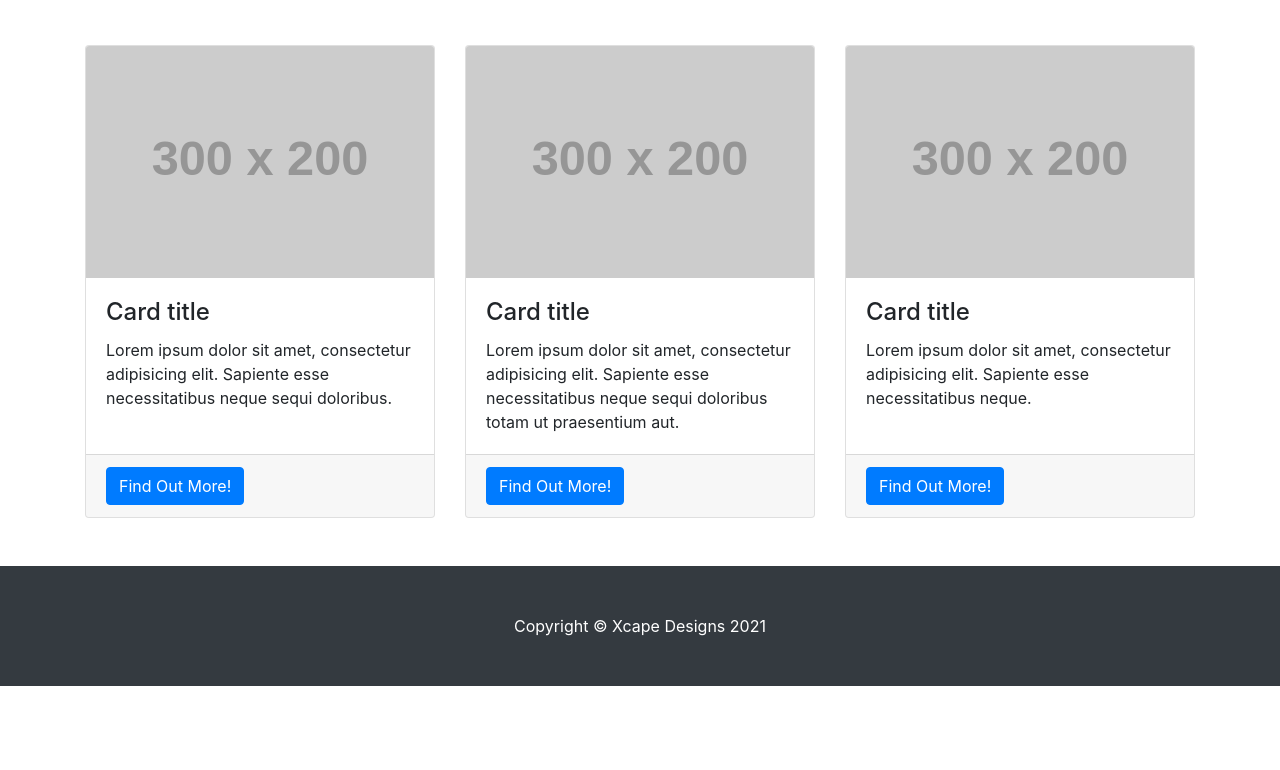
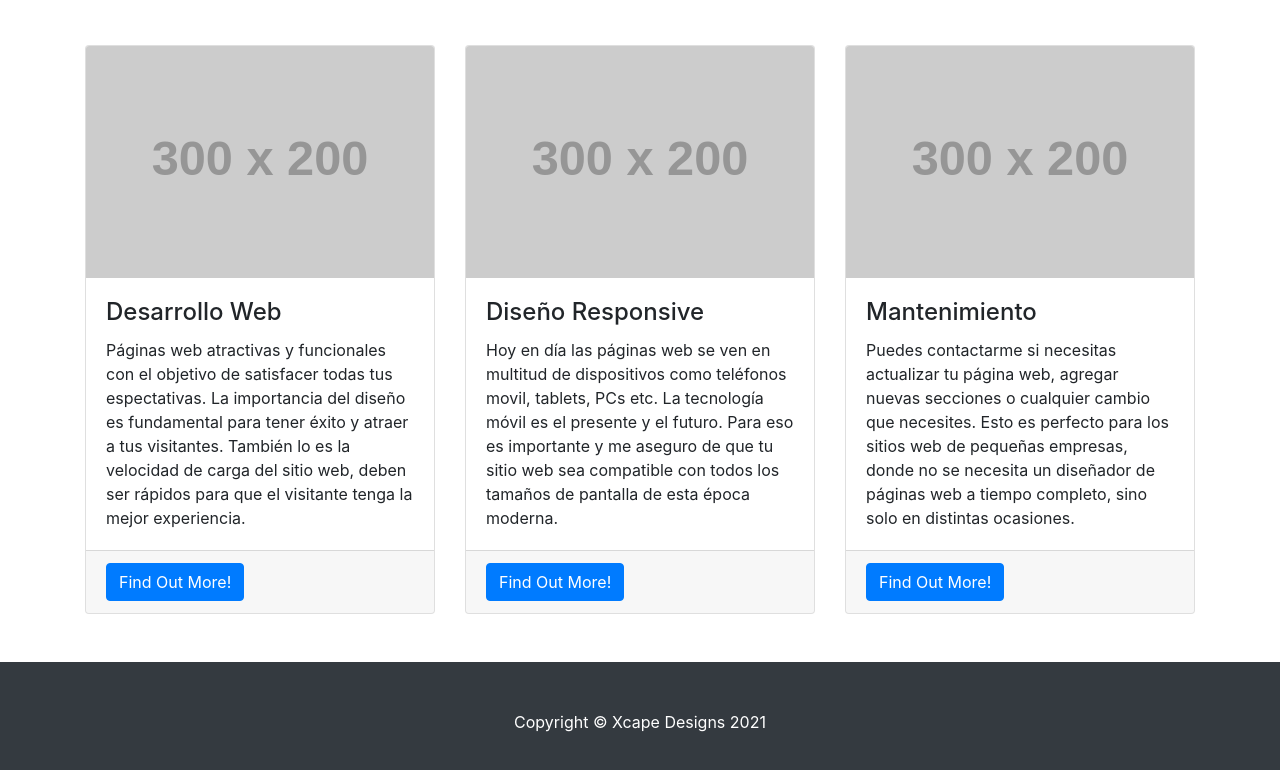
Before and after one commit to AdriaBarber/xcape, a website: page index.html in a window 1280 px wide. Shown: the part 700-1470 px from the top of the page. Before the commit the page ends 1386 px from the top, so only its background shows below. Drawn offline with Linux system fonts and the light colour scheme; placeholder pictures from the web are drawn by us.

Commit message:
Update index.html

```diff
--- a/index.html
+++ b/index.html
@@ -96,8 +96,8 @@
         <div class="card h-100">
           <img class="card-img-top" src="https://placehold.it/300x200" alt="">
           <div class="card-body">
-            <h4 class="card-title">Card title</h4>
-            <p class="card-text">Lorem ipsum dolor sit amet, consectetur adipisicing elit. Sapiente esse necessitatibus neque sequi doloribus.</p>
+            <h4 class="card-title">Desarrollo Web</h4>
+            <p class="card-text">Páginas web atractivas y funcionales con el objetivo de satisfacer todas tus espectativas. La importancia del diseño es fundamental para tener éxito y atraer a tus visitantes. También lo es la velocidad de carga del sitio web, deben ser rápidos para que el visitante tenga la mejor experiencia.</p>
           </div>
           <div class="card-footer">
             <a href="#" class="btn btn-primary">Find Out More!</a>
@@ -108,8 +108,8 @@
         <div class="card h-100">
           <img class="card-img-top" src="https://placehold.it/300x200" alt="">
           <div class="card-body">
-            <h4 class="card-title">Card title</h4>
-            <p class="card-text">Lorem ipsum dolor sit amet, consectetur adipisicing elit. Sapiente esse necessitatibus neque sequi doloribus totam ut praesentium aut.</p>
+            <h4 class="card-title">Diseño Responsive</h4>
+            <p class="card-text">Hoy en día las páginas web se ven en multitud de dispositivos como teléfonos movil, tablets, PCs etc. La tecnología móvil es el presente y el futuro. Para eso es importante y me aseguro de que tu sitio web sea compatible con todos los tamaños de pantalla de esta época moderna.</p>
           </div>
           <div class="card-footer">
             <a href="#" class="btn btn-primary">Find Out More!</a>
@@ -120,8 +120,8 @@
         <div class="card h-100">
           <img class="card-img-top" src="https://placehold.it/300x200" alt="">
           <div class="card-body">
-            <h4 class="card-title">Card title</h4>
-            <p class="card-text">Lorem ipsum dolor sit amet, consectetur adipisicing elit. Sapiente esse necessitatibus neque.</p>
+            <h4 class="card-title">Mantenimiento</h4>
+            <p class="card-text">Puedes contactarme si necesitas actualizar tu página web, agregar nuevas secciones o cualquier cambio que necesites. Esto es perfecto para los sitios web de pequeñas empresas, donde no se necesita un diseñador de páginas web a tiempo completo, sino solo en distintas ocasiones.</p>
           </div>
           <div class="card-footer">
             <a href="#" class="btn btn-primary">Find Out More!</a>
```
